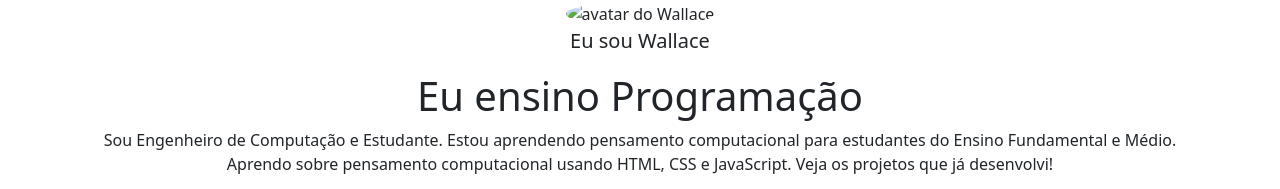
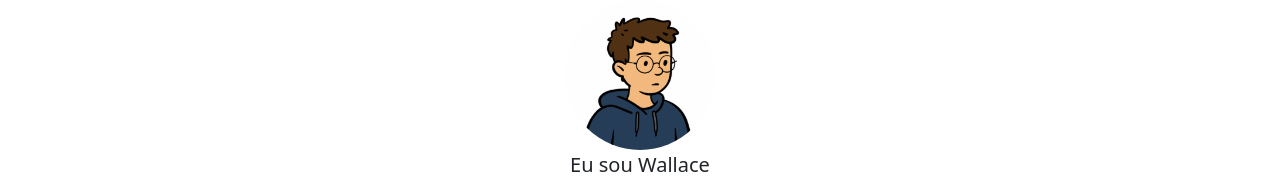
Before and after one commit to Wallace10GR2/Alura-2-bim, a plain HTML site: page index.html in a window 1280 px wide. Shown: the top 189 px of the page. Drawn offline with nearby package versions, Linux system fonts and the light colour scheme.

Commit message:
Update index.html

```diff
--- a/index.html
+++ b/index.html
@@ -11,7 +11,7 @@
 
 <body>
     <header class="container text-center">
-        <img src="img/avatar" alt="avatar do Wallace" class="rounded-circle" width="150" height="150" srcset="">
+        <img src="img/eu.png" alt="avatar do Wallace" class="rounded-circle" width="150" height="150" srcset="">
         <p class="lead">Eu sou Wallace</p>
         <h1>Eu ensino Programação</h1>
         <p>Sou Engenheiro de Computação e Estudante. Estou aprendendo pensamento computacional para estudantes do Ensino
```
